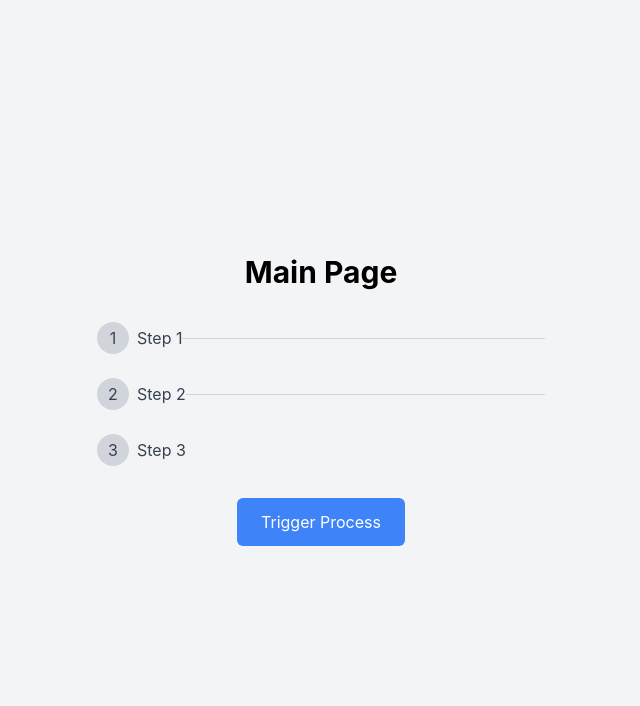
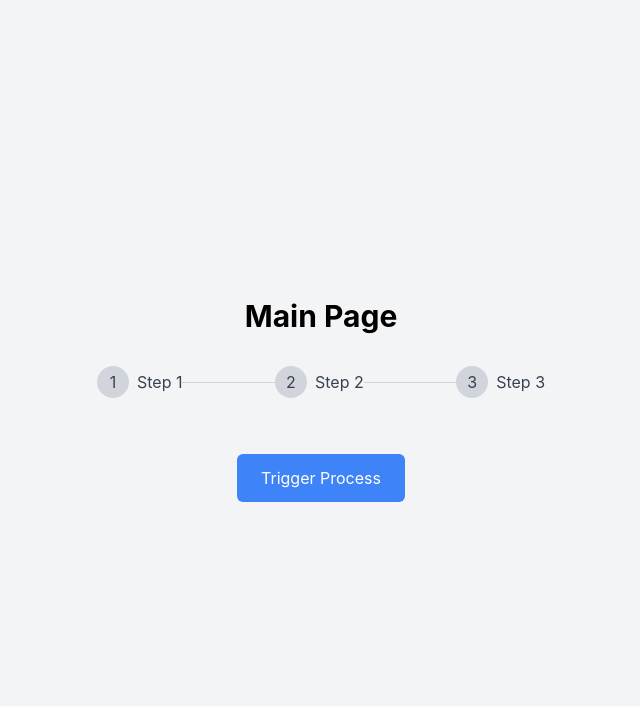
Before and after one commit to sandip2224/Project-Report, a Django app: page /main/ in a window 1280 px wide. Shown: the part 64-770 px from the top of the page, without its empty margins (319-959 px from the left). Run offline with Django 5.2, Linux system fonts and the light colour scheme; some libraries are stand-ins or nearby versions.

Commit message:
Update main.html

```diff
--- a/adhoc_etl_trigger_util/api/templates/main.html
+++ b/adhoc_etl_trigger_util/api/templates/main.html
@@ -44,30 +44,20 @@
   <div class="min-h-screen flex flex-col justify-center items-center">
     <h1 class="text-3xl font-bold mb-8">Main Page</h1>
 
-    <!-- Stepper Component -->
-    <div id="stepper" class="w-full max-w-md">
-      <div class="flex justify-between items-center mb-6">
+    <div id="stepper" class="w-full max-w-md flex justify-between items-center mb-6">
       <div class="flex items-center">
-          <div id="step1" class="h-8 w-8 rounded-full flex items-center justify-center bg-gray-300 text-gray-700">1
-          </div>
+        <div id="step1" class="h-8 w-8 rounded-full flex items-center justify-center bg-gray-300 text-gray-700">1</div>
         <span class="ml-2 text-gray-700">Step 1</span>
       </div>
       <div class="h-px bg-gray-300 flex-1"></div>
-      </div>
-      <div class="flex justify-between items-center mb-6">
       <div class="flex items-center">
-          <div id="step2" class="h-8 w-8 rounded-full flex items-center justify-center bg-gray-300 text-gray-700">2
-          </div>
+        <div id="step2" class="h-8 w-8 rounded-full flex items-center justify-center bg-gray-300 text-gray-700">2</div>
         <span class="ml-2 text-gray-700">Step 2</span>
       </div>
       <div class="h-px bg-gray-300 flex-1"></div>
-      </div>
-      <div class="flex justify-between items-center">
       <div class="flex items-center">
-          <div id="step3" class="h-8 w-8 rounded-full flex items-center justify-center bg-gray-300 text-gray-700">3
-          </div>
+        <div id="step3" class="h-8 w-8 rounded-full flex items-center justify-center bg-gray-300 text-gray-700">3</div>
         <span class="ml-2 text-gray-700">Step 3</span>
-        </div>
       </div>
     </div>
 
```
Lines whose indentation alone changed are shown as unchanged.
